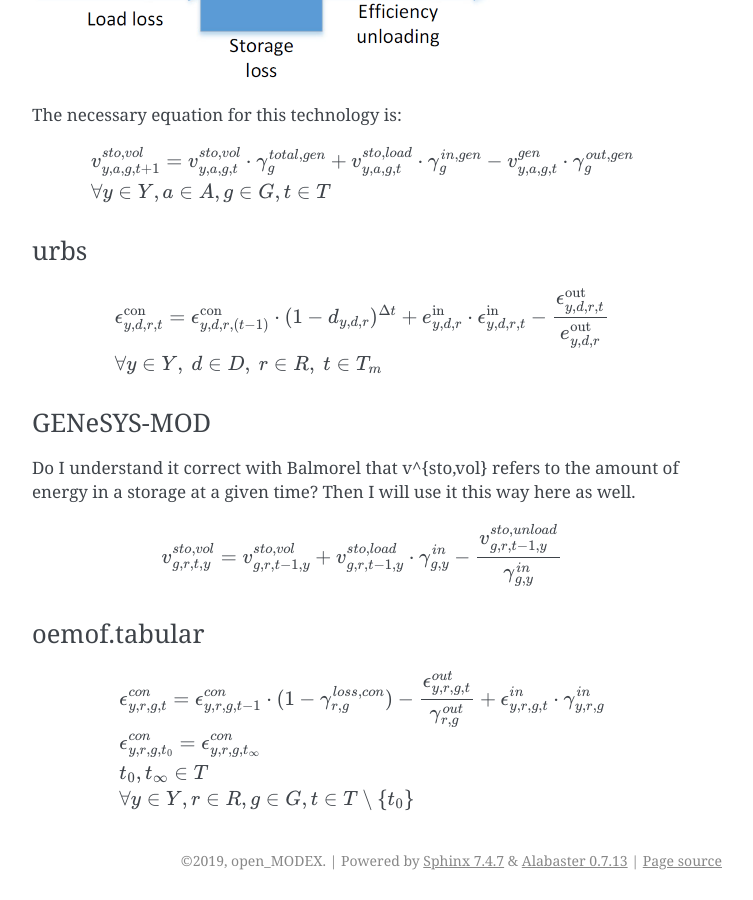
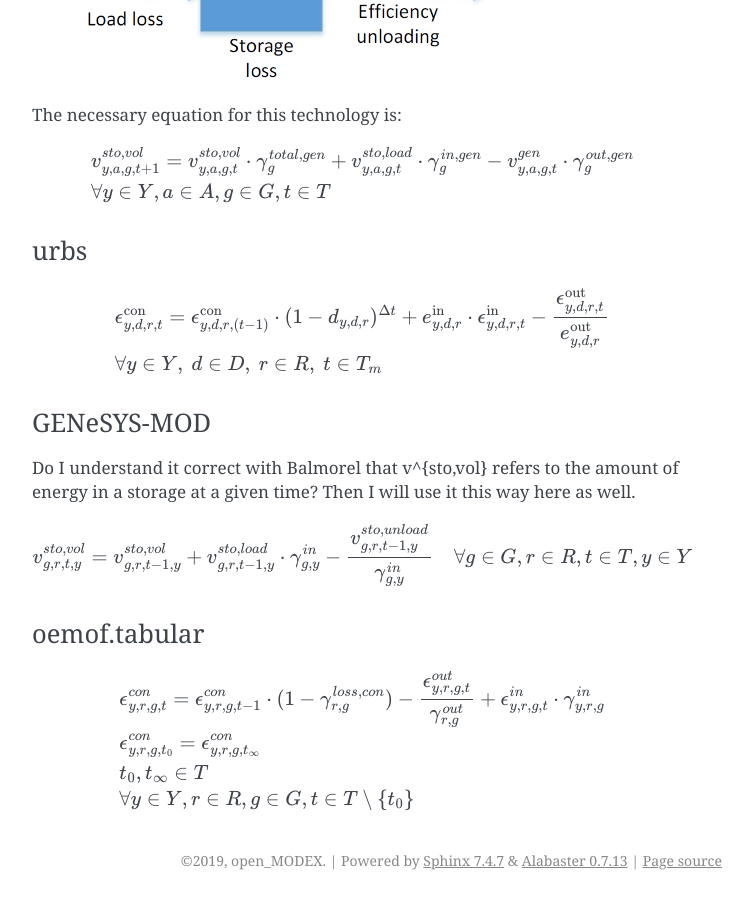
Before and after one commit to open-modex/mathematical-documentation, a Sphinx documentation site: the page built from doc/source/frameworks/technologies.rst, in a window 1280 px wide and 900 px high, scrolled down 4762 px. Shown: the whole window, without its empty margins (388-1141 px from the left). Built offline with Sphinx 7.4.7, drawn with Linux system fonts in a browser that asks for light colours.

Commit message:
Added \forall

```diff
--- a/doc/source/frameworks/technologies.rst
+++ b/doc/source/frameworks/technologies.rst
@@ -235,7 +235,7 @@
 
 .. math::
 
-    &v^{sto,vol}_{g,r,t,y} = v^{sto,vol}_{g,r,t-1,y} + v^{sto,load}_{g,r,t-1,y}\cdot \gamma^{in}_{g,y} - \frac{v^{sto,unload}_{g,r,t-1,y}}{\gamma^{in}_{g,y}}\\
+    &v^{sto,vol}_{g,r,t,y} = v^{sto,vol}_{g,r,t-1,y} + v^{sto,load}_{g,r,t-1,y}\cdot \gamma^{in}_{g,y} - \frac{v^{sto,unload}_{g,r,t-1,y}}{\gamma^{in}_{g,y}} \quad \forall g \in G, r \in R, t \in T, y \in Y\\
 
 
 
```
